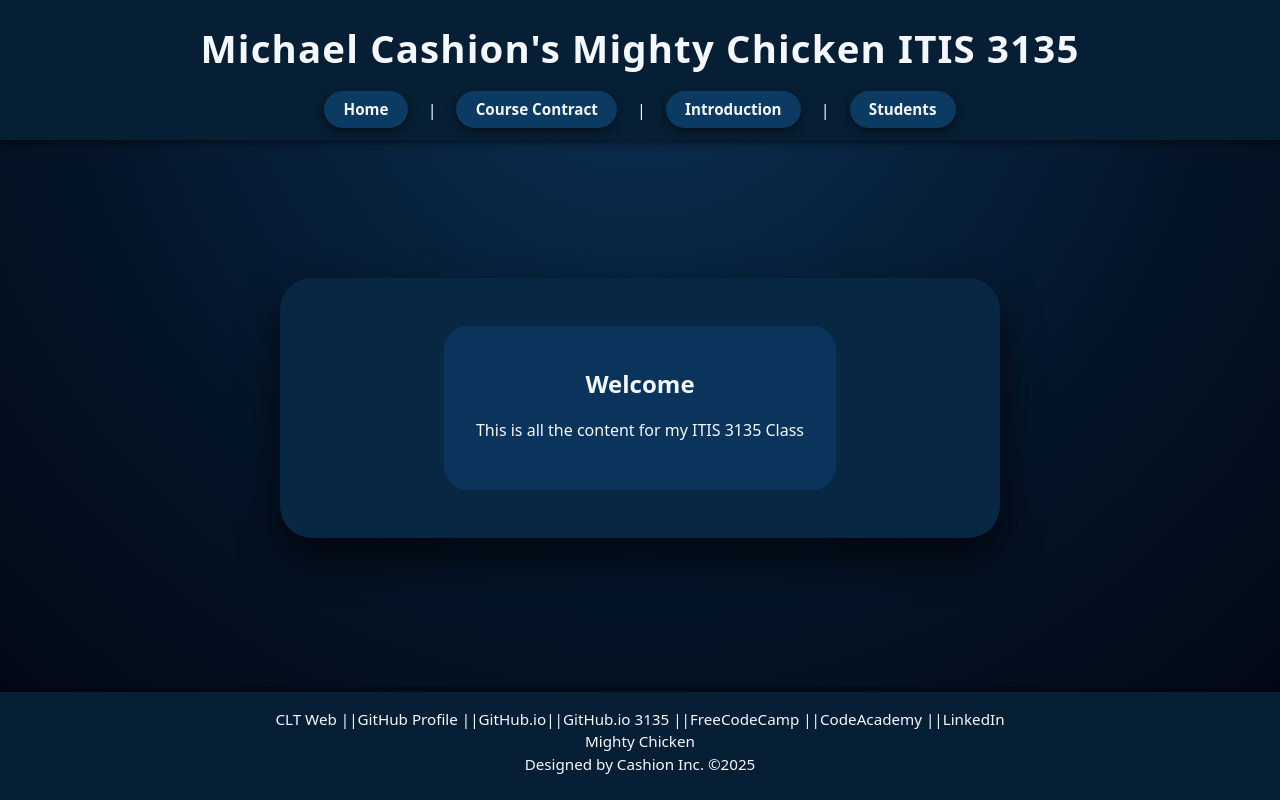
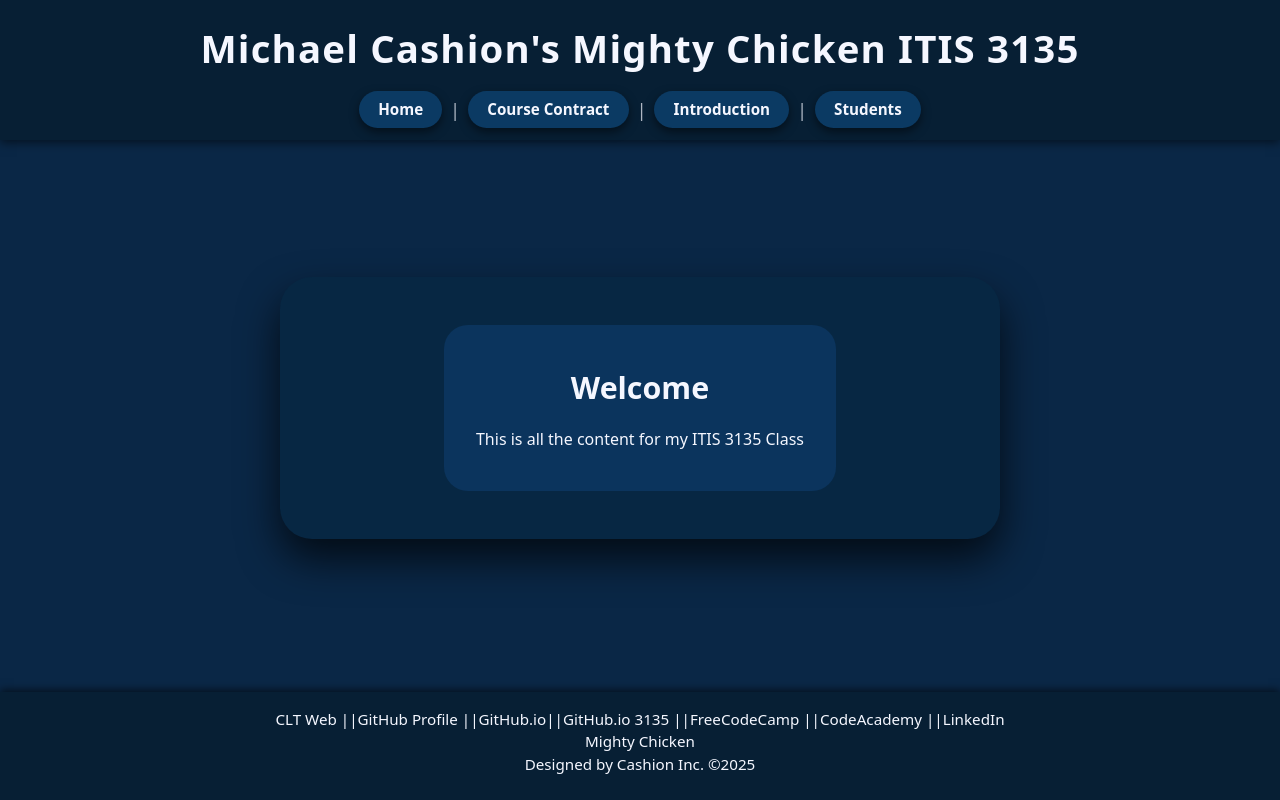
Before and after one commit to mcashio5/itis3135-react, a React (Vite) app: page / in a window 1280 px wide. Built offline with nearby package versions, Linux system fonts and the light colour scheme.

Commit message:
Update App.css

```diff
--- a/src/App.css
+++ b/src/App.css
@@ -13,7 +13,8 @@ body {
   font-family: system-ui, -apple-system, BlinkMacSystemFont, "Segoe UI",
     sans-serif;
   margin: 0;
-  background: radial-gradient(circle at top, #0c3257 0, #041529 55%, #020712 100%);
+  /* solid dark blue background (no gradient) */
+  background-color: #0a2746;
   color: #f5f7ff;
 }
 
@@ -37,18 +38,15 @@ header h1 {
 }
 
 /* Main nav bar under the title */
-.secondnav,
 nav.main-nav {
   margin-top: 0.85rem;
   display: flex;
   justify-content: center;
   align-items: center;
-  gap: 1.25rem;
 }
 
 /* Pill style links */
-.secondnav a,
-nav.main-nav a {
+nav.main-nav .nav-pill {
   display: inline-block;
   padding: 0.45rem 1.2rem;
   border-radius: 999px;
@@ -59,26 +57,21 @@ nav.main-nav a {
   box-shadow: 0 4px 10px rgba(0, 0, 0, 0.5);
   transition: background-color 0.2s ease, transform 0.15s ease,
     box-shadow 0.15s ease;
+  margin: 0 0.25rem;
 }
 
-/* For whatever link represents the current page, add className="active" */
-.secondnav a.active,
-nav.main-nav a.active {
-  background-color: #1b75ff;
-}
-
-.secondnav a:hover,
-nav.main-nav a:hover {
+nav.main-nav .nav-pill:hover {
   background-color: #155796;
   transform: translateY(-1px);
   box-shadow: 0 6px 14px rgba(0, 0, 0, 0.6);
 }
 
-/* Optional small vertical divider if you use one */
-.nav-divider {
-  width: 1px;
-  height: 18px;
-  background-color: #174b82;
+/* Pipe separators */
+.nav-separator {
+  color: #f5f7ff;
+  margin: 0 0.25rem;
+  font-size: 1.1rem;
+  opacity: 0.7;
 }
 
 /* Main content area */
@@ -91,7 +84,7 @@ main {
   justify-content: center;
 }
 
-/* Outer “card” */
+/* Outer “card” (big rounded rectangle) */
 .content-shell {
   max-width: 720px;
   width: 100%;
@@ -104,7 +97,7 @@ main {
   justify-content: center;
 }
 
-/* Inner card */
+/* Inner card (smaller bubble) */
 .inner-card {
   background-color: #0b345d;
   border-radius: 24px;
@@ -112,13 +105,14 @@ main {
   text-align: center;
 }
 
-.inner-card h2,
-.inner-card h1 {
-  margin-bottom: 1rem;
+.inner-card h2 {
+  margin: 0 0 1rem;
+  font-size: 1.9rem;
 }
 
 .inner-card p {
-  margin: 0.5rem 0;
+  margin: 0.5rem 0 0;
+  font-size: 1rem;
 }
 
 /* Footer */
@@ -301,9 +295,7 @@ legend {
     padding: 1.8rem 1.4rem;
   }
 
-  .secondnav,
   nav.main-nav {
     flex-wrap: wrap;
-    gap: 0.75rem;
   }
 }
```
